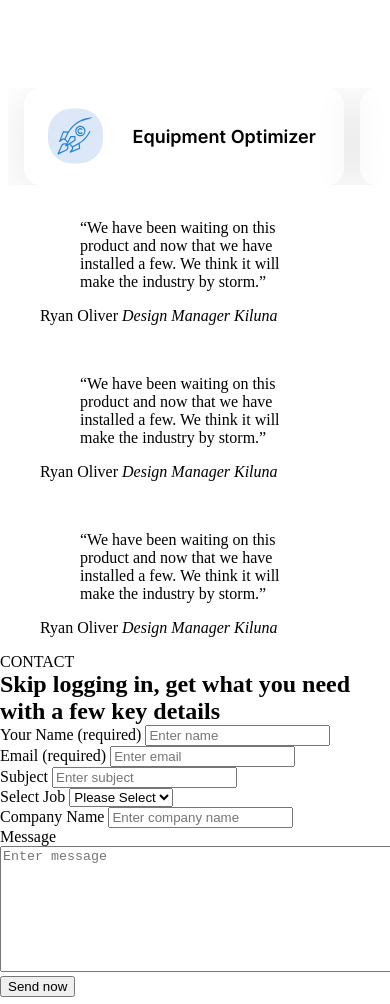
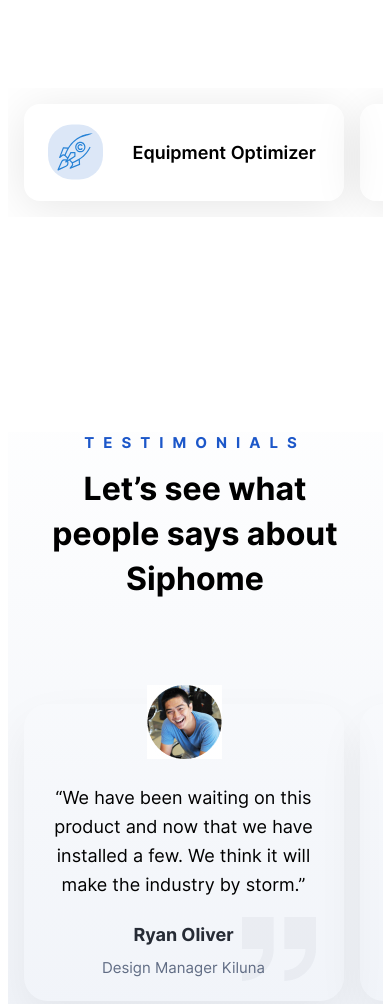
Before and after one commit to shurawi/siphome, a website: page source/index.html in a window 390 px wide. Shown: the part 5841-6845 px from the top of the page. Drawn offline with Linux system fonts and the light colour scheme.

Commit message:
testimonials.scss styles for mobile version

```diff
--- a/source/index.html
+++ b/source/index.html
@@ -125,42 +125,48 @@
           </li>
         </ul>
       </section>
-      <section class="testimonials">
+      <section class="testimonials wrap">
         <div class="testimonials__text">
-          <span class="testimonials__span"></span>
-          <h2 class="testimonials__head"></h2>
+          <span class="testimonials__span">TESTIMONIALS</span>
+          <h2 class="testimonials__head">Let’s see what people says about Siphome</h2>
         </div>
         <ul class="testimonials__slider">
           <li class="testimonials__item">
-            <img class="tesimonials__avatar" src="" alt="">
+            <div class="testimonials__pic">
+              <img class="tesimonials__avatar" src="img/Ellipse 31.jpg" alt="">
+            </div>
             <figure class="testimonials__quote">
-              <blockquote>
+              <blockquote class="testimonials__blockquote">
                 “We have been waiting on this product and now that we have installed a few. We think it will make the industry by storm.”
               </blockquote>
               <figcaption class="testimonals__sign">
-                Ryan Oliver <cite>Design Manager Kiluna</cite>
+                Ryan Oliver <cite class="testimonals__cite">Design Manager Kiluna</cite>
               </figcaption>
             </figure>
           </li>
           <li class="testimonials__item">
-            <img class="tesimonials__avatar" src="" alt="">
+            <div class="testimonials__pic">
+              <img class="tesimonials__avatar" src="img/Ellipse 31.jpg" alt="">
+            </div>
             <figure class="testimonials__quote">
-              <blockquote>
+              <blockquote class="testimonials__blockquote">
                 “We have been waiting on this product and now that we have installed a few. We think it will make the industry by storm.”
               </blockquote>
               <figcaption class="testimonals__sign">
-                Ryan Oliver <cite>Design Manager Kiluna</cite>
+                Ryan Oliver <cite class="testimonals__cite">Design Manager Kiluna</cite>
               </figcaption>
             </figure>
           </li>
           <li class="testimonials__item">
-            <img class="tesimonials__avatar" src="" alt="">
+            <div class="testimonials__pic">
+              <img class="tesimonials__avatar" src="img/Ellipse 31.jpg" alt="">
+            </div>
             <figure class="testimonials__quote">
-              <blockquote>
+              <blockquote class="testimonials__blockquote">
                 “We have been waiting on this product and now that we have installed a few. We think it will make the industry by storm.”
               </blockquote>
               <figcaption class="testimonals__sign">
-                Ryan Oliver <cite>Design Manager Kiluna</cite>
+                Ryan Oliver <cite class="testimonals__cite">Design Manager Kiluna</cite>
               </figcaption>
             </figure>
           </li>
--- a/source/sass/blocks/services.scss
+++ b/source/sass/blocks/services.scss
@@ -1,3 +1,7 @@
+.services {
+  margin-bottom: 215px;
+}
+
 .services__text {
   text-align: center;
 }
@@ -36,7 +40,7 @@
 
 .services__item {
   min-width: 320px;
-  margin: 0 8px;
+  margin: 16px 8px;
   border-radius: 16px;
   box-shadow: 0px 6px 48px rgba(0, 0, 0, 0.1);
 
--- /dev/null
+++ b/source/sass/blocks/testimonials.scss
@@ -0,0 +1,90 @@
+.testimonials {
+  padding-bottom: 199px;
+  background: linear-gradient(180deg, rgba(255, 255, 255, 0) -9.97%, #ECF0F7 100%);
+}
+
+.testimonials__text {
+  text-align: center;
+}
+
+.testimonials__span {
+  font-size: 15px;
+  line-height: 21px;
+  font-family: "Inter-Bold";
+  text-transform: uppercase;
+  letter-spacing: 0.6em;
+  color: #1C57C9;
+}
+
+.testimonials__head {
+  margin: 13px 28px 0;
+  font-size: 32px;
+  line-height: 45px;
+  font-family: "Inter-Bold";
+  color: #000000;
+}
+
+.testimonials__slider {
+  margin-top: 83px;
+  display: flex;
+  flex-wrap: nowrap;
+  overflow-x: auto;
+}
+
+.testimonials__item {
+  position: relative;
+  min-width: 320px;
+  margin: 20px 8px 48px;
+  text-align: center;
+  background: url("../img/icon-quote.svg") no-repeat;
+  background-position: right 28px bottom 20px;
+  border-radius: 24px;
+  box-shadow: 0px 20px 48px rgba(0, 0, 0, 0.06);
+
+  &:first-child {
+    margin-left: 16px;
+  }
+
+  &:last-child {
+    margin-right: 16px;
+  }
+}
+
+.testimonials__pic {
+  position: absolute;
+  top: -19px;
+  left: calc(50% - 37px);
+  width: 74px;
+  height: 74px;
+  margin: 0 auto;
+  border-radius: 50px;
+}
+
+.testimonials__quote {
+  padding: 0 20px 0;
+}
+
+.testimonials__blockquote {
+  margin: 79px 0 22px;
+  font-size: 18px;
+  line-height: 29px;
+  font-family: "Inter-Regular";
+  color: #000000;
+}
+
+.testimonals__sign {
+  font-size: 18px;
+  line-height: 27px;
+  font-family: "Inter-Bold";
+  color: #262B35;
+}
+
+.testimonals__cite {
+  margin: 8px 0 22px;
+  display: block;
+  font-size: 15px;
+  line-height: 23px;
+  font-family: "Inter-Regular";
+  font-style: normal;
+  color: #606C84;
+}
--- a/source/sass/scaffolding.scss
+++ b/source/sass/scaffolding.scss
@@ -18,7 +18,8 @@
 }
 
 ul,
-img {
+img,
+figure {
   margin: 0;
   padding: 0;
 }
--- a/source/sass/style.scss
+++ b/source/sass/style.scss
@@ -3,4 +3,5 @@
 @import "blocks/header.scss";
 @import "blocks/features.scss";
 @import "blocks/update.scss";
-@import "blocks/services.scss"
+@import "blocks/services.scss";
+@import "blocks/testimonials.scss"
```
Also changed, not shown: source/css/style.min.css, source/img/Ellipse 31.jpg (added), source/img/icon-quote.svg (added), source/img/testimonials-avatar.png (added), 1 other file.
